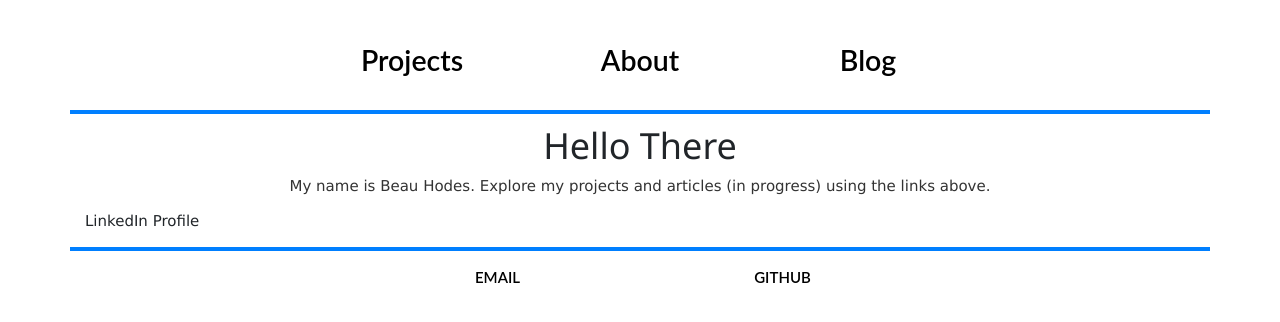
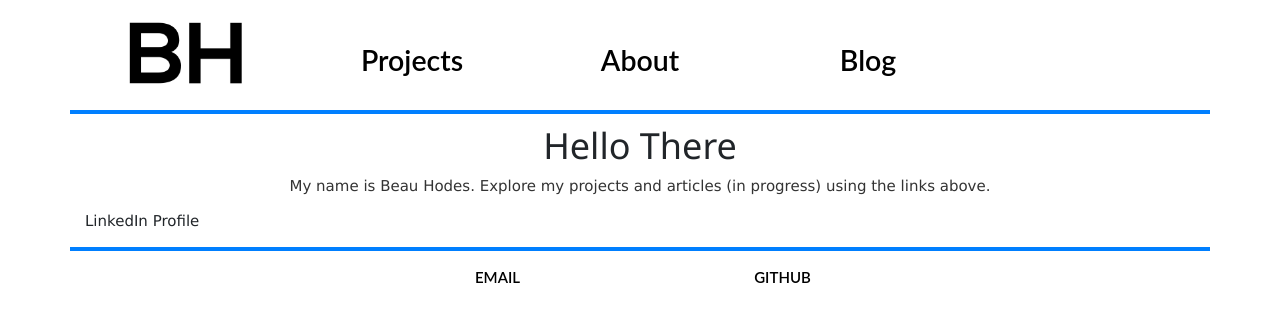
Before and after one commit to beauhodes/beauhodes.github.io, a Jekyll site: the page built from index.html, in a window 1280 px wide. Shown: the top 322 px of the page. Built offline with Jekyll 4.4.1, drawn with Linux system fonts in a browser that asks for light colours; nearby versions of some CDN libraries.

Commit message:
Update default.html

```diff
--- a/_layouts/default.html
+++ b/_layouts/default.html
@@ -17,7 +17,7 @@
 		<body>
 			<nav class="container">
 				<div class="row">
-          			<div class="col mx-1"><a href="/"><img class="logo"</a></div>
+          			<div class="col mx-1 logo"></div>
           			<div class="col mx-1 navLinks"><a href="/projects">Projects</a></div>
           			<div class="col mx-1 navLinks"><a href="/about">About</a></div>
           			<div class="col mx-1 navLinks"><a href="/blog">Blog</a></div>
```
